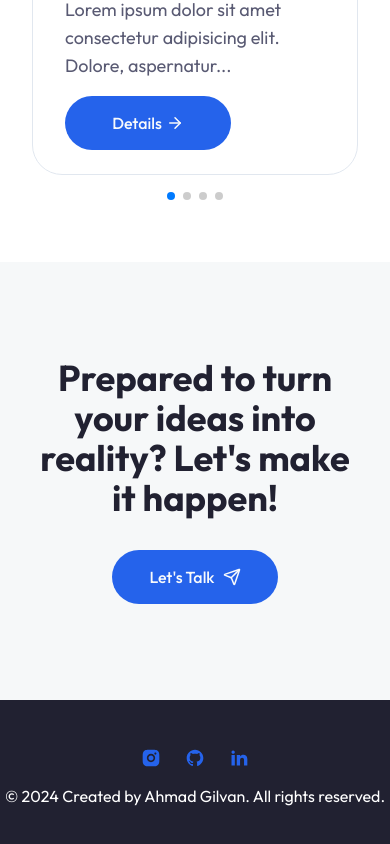
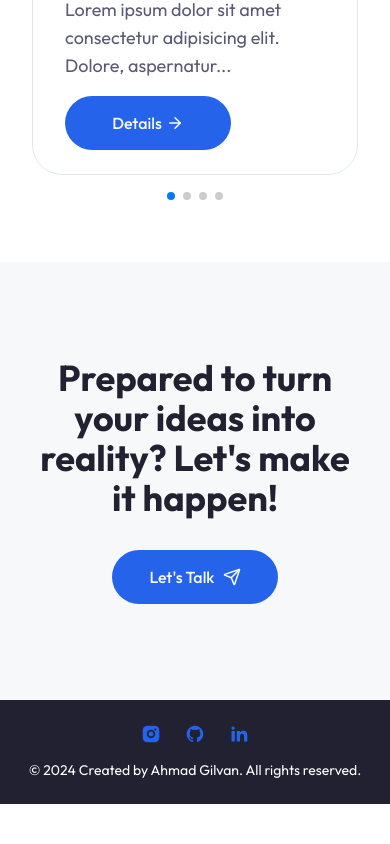
Before and after one commit to gillpann/personal-portfolio, a Next.js app: page / in a window 390 px wide. Shown: the part 4549-5393 px from the top of the page. After the commit the page ends 5353 px from the top, so only its background shows below. Built offline with nearby package versions, Linux system fonts and the light colour scheme.

Commit message:
fix bug node mailer & footer

```diff
--- a/app/api/contact/route.js
+++ b/app/api/contact/route.js
@@ -6,6 +6,7 @@ export async function POST(req) {
     const transporter = nodemailer.createTransport({
         host: "smtp.gmail.com",
         port: 587,
+        secure: false,
         auth: {
         user: process.env.EMAIL_USER,
         pass: process.env.EMAIL_APP_PASSWORD,
--- a/components/Footer.jsx
+++ b/components/Footer.jsx
@@ -2,7 +2,7 @@ import Socials from "./Socials";
 
 const Footer = () => {
     return (
-        <footer className="bg-secondary py-12">
+        <footer className="bg-secondary py-6 md:py-12">
         <div className="container mx-auto">
             <div className="flex flex-col items-center justify-between">
             {/* socials */}
@@ -11,7 +11,7 @@ const Footer = () => {
                 iconsStyles="text-primary dark:text-white/70 text-[20px] hover:text-white dark:hover:text-primary transition-all"
             />
             {/* copyright */}
-            <div className="text-white whitespace-nowrap">
+            <div className="text-white text-sm md:text-base whitespace-nowrap">
                 &copy; 2024 Created by Ahmad Gilvan. All rights reserved.
             </div>
             </div>
--- a/package.json
+++ b/package.json
@@ -2,6 +2,7 @@
   "name": "portfolio",
   "version": "0.1.0",
   "private": true,
+  "type": "module",
   "scripts": {
     "dev": "next dev",
     "build": "next build",
@@ -18,6 +19,7 @@
     "aos": "^2.3.4",
     "class-variance-authority": "^0.7.0",
     "clsx": "^2.1.1",
+    "dotenv": "^16.4.7",
     "framer-motion": "^11.3.2",
     "lucide-react": "^0.407.0",
     "next": "14.2.5",
```
Also changed, not shown: 1 other file (tests, documents, lock files or other folders).
